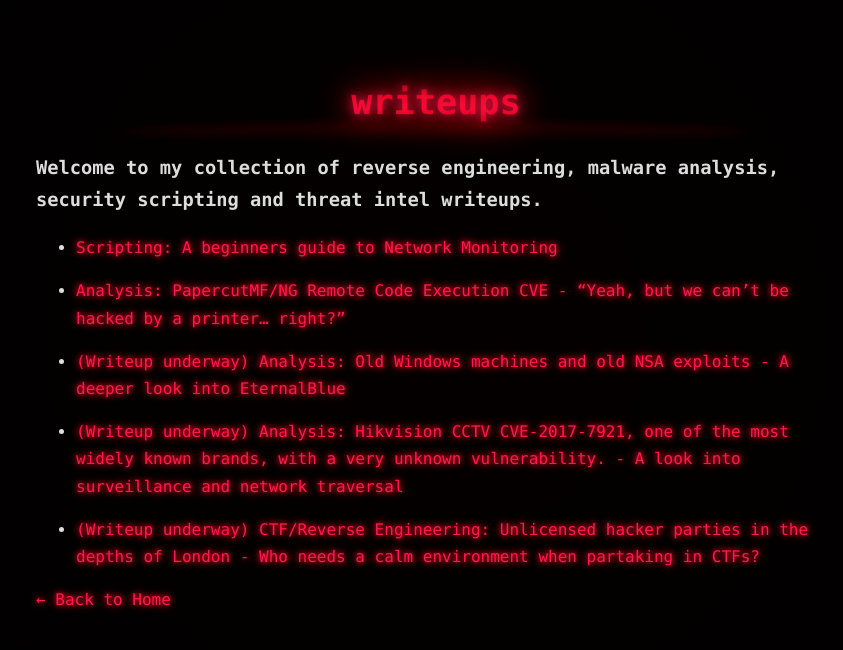
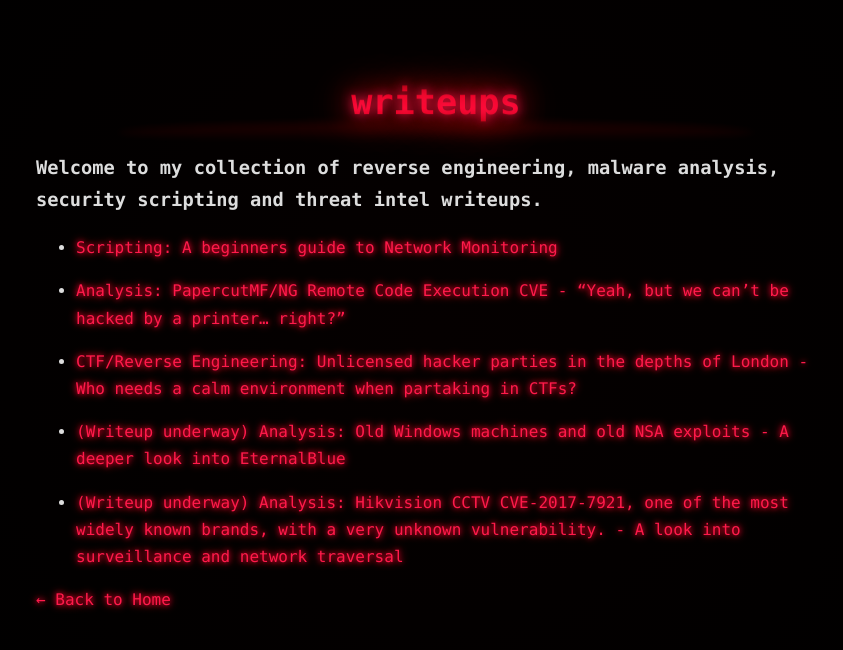
Before and after one commit to 0xhtw/0xhtw.github.io, a Jekyll site: the page built from writeups/index.md, in a window 1280 px wide. Shown: the top 650 px of the page, without its empty margins (204-1047 px from the left). Built offline with Jekyll 4.4.1, drawn with Linux system fonts in a browser that asks for light colours.

Commit message:
Update index.md

```diff
--- a/writeups/index.md
+++ b/writeups/index.md
@@ -11,10 +11,10 @@
 
 - [Analysis: PapercutMF/NG Remote Code Execution CVE - "Yeah, but we can't be hacked by a printer... right?"](papercutcve.md)
 
+- [CTF/Reverse Engineering: Unlicensed hacker parties in the depths of London - Who needs a calm environment when partaking in CTFs?](ctf.md)
+
 - [(Writeup underway) Analysis: Old Windows machines and old NSA exploits - A deeper look into EternalBlue](eternalblue.md)
 
 - [(Writeup underway) Analysis: Hikvision CCTV CVE-2017-7921, one of the most widely known brands, with a very unknown vulnerability. - A look into surveillance and network traversal](hikvision17.md)
 
-- [(Writeup underway) CTF/Reverse Engineering: Unlicensed hacker parties in the depths of London - Who needs a calm environment when partaking in CTFs?](ctf.md)
-
 [← Back to Home](../index.html)
```
